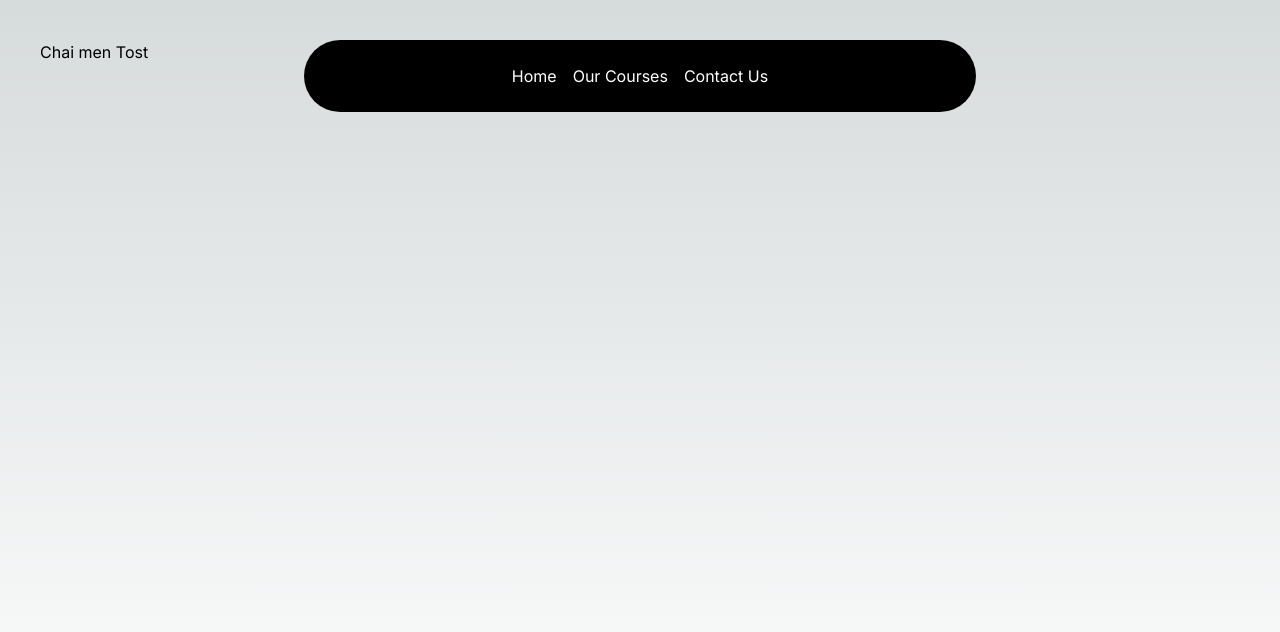
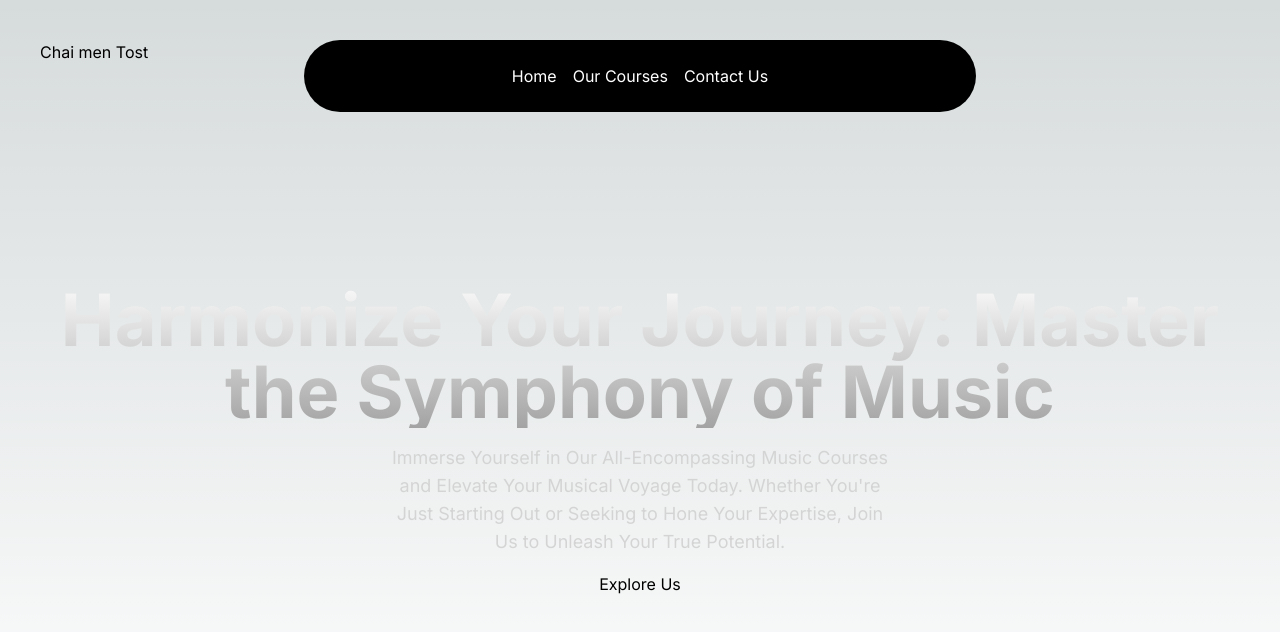
Before and after one commit to DasPriYam714/RhythmNest, a Next.js app: page / in a window 1280 px wide. Shown: the top 632 px of the page. Built offline with nearby package versions, Linux system fonts and the light colour scheme.

Commit message:
add coverSection Part

```diff
--- a/src/app/page.tsx
+++ b/src/app/page.tsx
@@ -1,9 +1,10 @@
-
+import CoverSection from "@/components/CoverSection";
 
 export default function Home() {
   return (
     <main className="flex min-h-screen flex-col  justify-between p-10">
       <h2>Chai men Tost</h2>
+      <CoverSection></CoverSection>
     </main>
   );
 }
--- /dev/null
+++ b/src/components/CoverSection.tsx
@@ -0,0 +1,19 @@
+import Link from "next/link";
+
+const CoverSection = () => {
+    return (
+        <div className="h-auto md:h-[40rem] w-full rounded-md flex flex-col items-center justify-center relative overflow-hidden mx-auto py-10 md:py-0">
+            <div className="p-5 relative z-10 w-full text-center">
+                <h1  className="mt-20 md:mt-0 text-4xl md:text-7xl font-bold bg-clip-text text-transparent bg-gradient-to-b from-neutral-50 to-neutral-400">Harmonize Your Journey: Master the Symphony of Music</h1>
+                <p className="mt-4 font-normal text-base md:text-lg text-neutral-300 max-w-lg mx-auto">Immerse Yourself in Our All-Encompassing Music Courses and Elevate Your Musical Voyage Today. Whether You're Just Starting Out or Seeking to Hone Your Expertise, Join Us to Unleash Your True Potential.</p>
+                <div className="mt-4">
+                    <Link href='/courses'>Explore Us</Link>
+
+                </div>
+
+            </div>
+        </div>
+    );
+};
+
+export default CoverSection;
```
